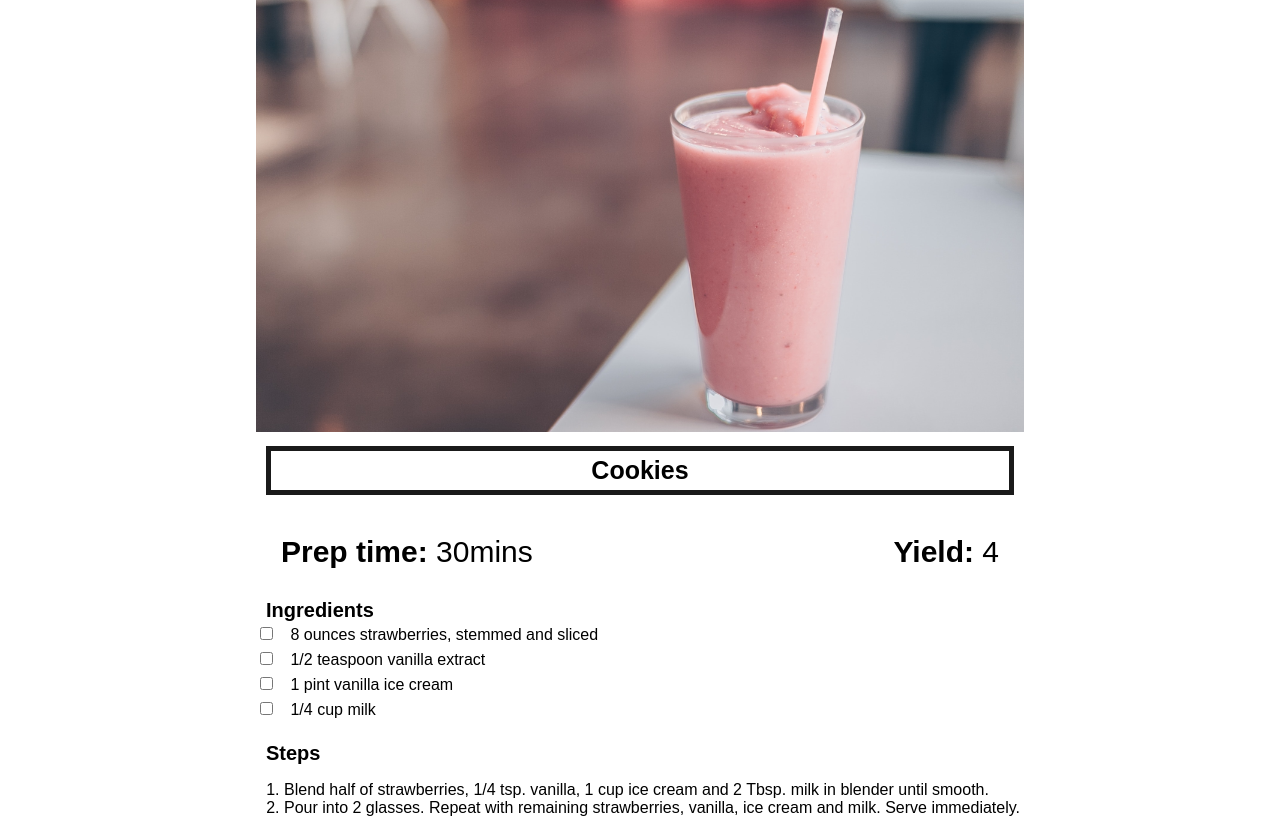
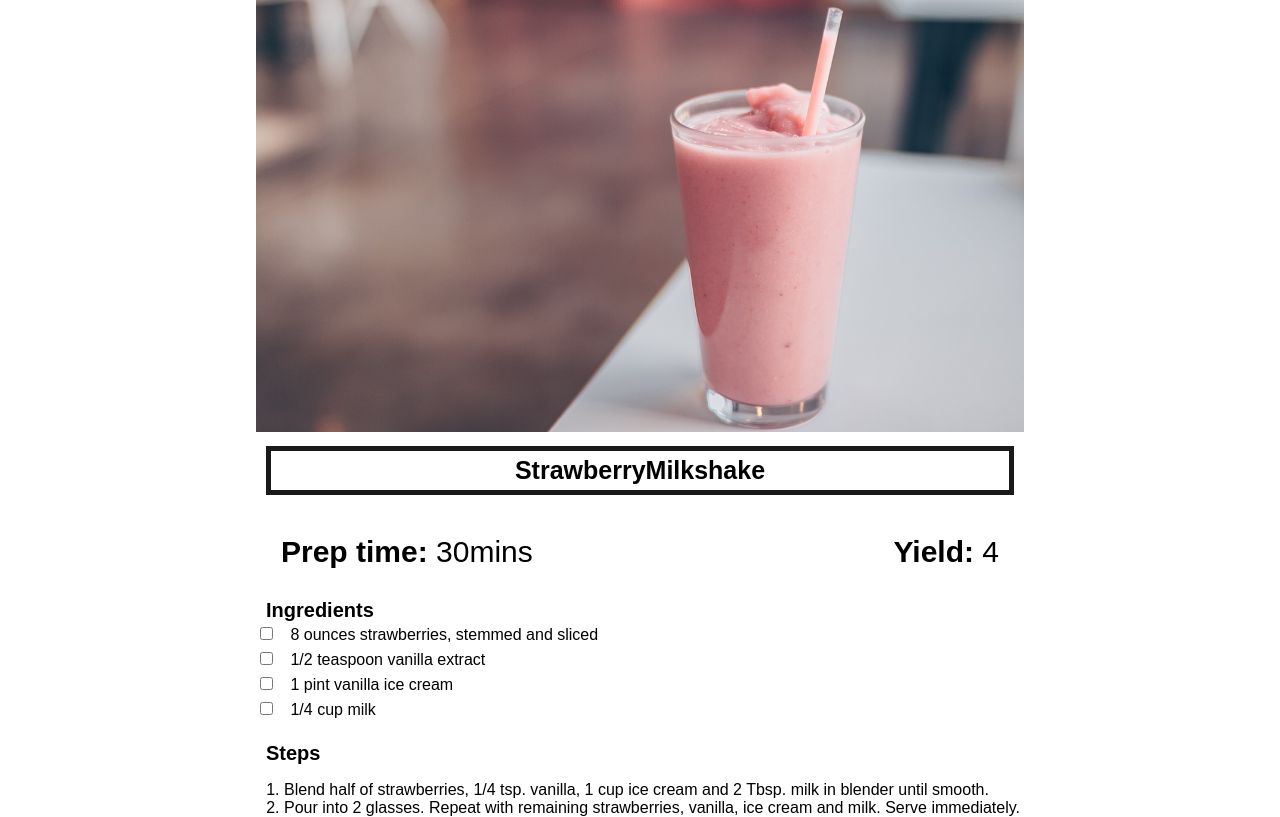
Before and after one commit to mirandamimid-ITvarsity/Module-3-Assessment-1-, a plain HTML site: page milkshake.html in a window 1280 px wide. Shown: the part 50-867 px from the top of the page. Drawn offline with Linux system fonts and the light colour scheme.

Commit message:
submission

```diff
--- a/milkshake.html
+++ b/milkshake.html
@@ -19,7 +19,7 @@
 
             <div class="recipe-details">
                 <img src="images/strawberryMilkshake.png">
-                <h1>Cookies</h1>
+                <h1>StrawberryMilkshake</h1>
 
                 <div class="recipe-details-info">
                     <p><b>Prep time: </b>30mins</p>
```
